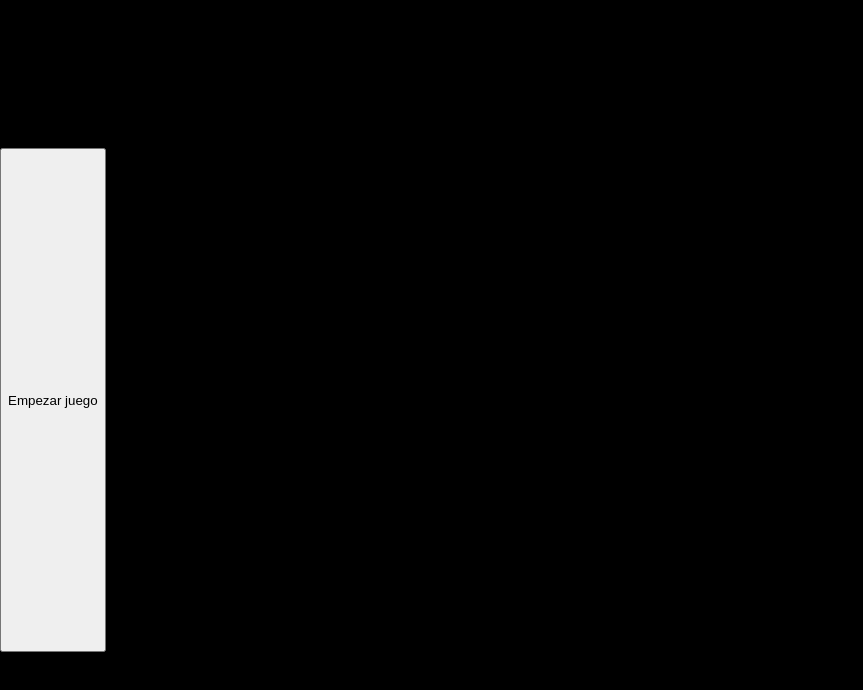
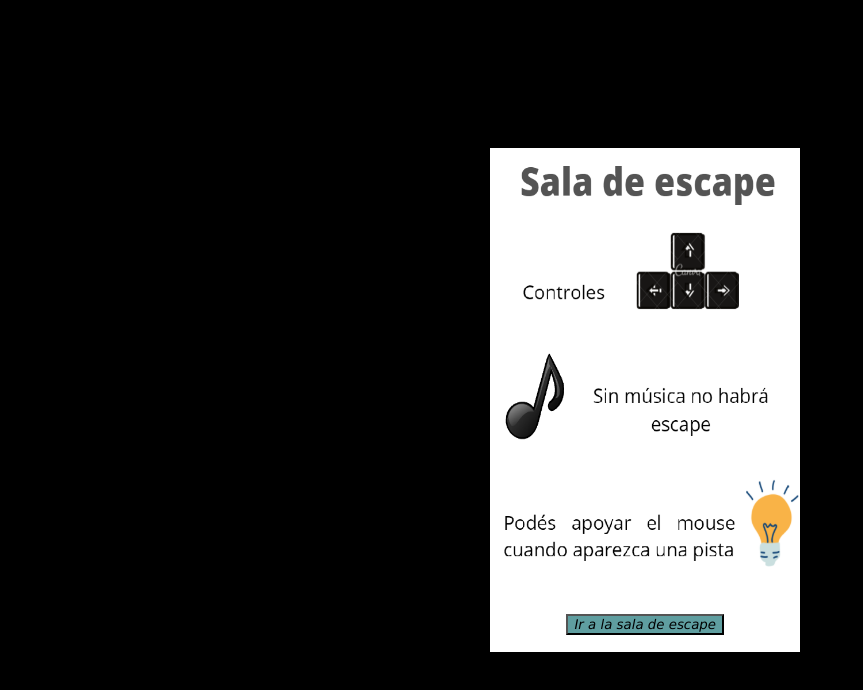
Before and after one commit to straviranus/escapando, a plain HTML site: page index.html in a window 1280 px wide. Shown: the whole page, without its empty margins (0-863 px from the left). Drawn offline with Linux system fonts and the light colour scheme.

Commit message:
primer borrador completo

```diff
--- a/index.html
+++ b/index.html
@@ -19,7 +19,9 @@
 
 
     <div id="contenedor">
-        <button id="boton" onclick="iniciar()"> Empezar juego </button>
+        <div id="start">
+            <button id="boton" onclick="iniciar()"> Ir a la sala de escape </button>
+        </div>
         <div id="caja-1">
 
         <div id="caballo" class="ficha"></div>
--- a/main.js
+++ b/main.js
@@ -1,5 +1,7 @@
 // Creación del tablero
+
 function iniciar() {
+    document.getElementById("start").style.display="none";
 var Tablero=document.getElementById("tablero");
 Tablero.classList.add("bajando")
 Tablero.style.visibility="visible";
--- a/style.css
+++ b/style.css
@@ -13,6 +13,23 @@ body {
     justify-content: center;
 
 
+}
+#boton{
+    display: block;
+    margin: auto;
+    margin-top: 150%;
+    background-color: cadetblue;
+    font-style: italic;
+    font-family: 'Lucida Sans', 'Lucida Sans Regular', 'Lucida Grande', 'Lucida Sans Unicode', Geneva, Verdana, sans-serif;
+}
+#start{
+background-color: brown;
+inset-block-start: center;
+width: 700px;
+margin-left: 500px;
+background-image: url(Imagenes/eskape.png);
+background-size: 100% 100%;
+text-align: center;
 }
 #contenedor{
     vertical-align: middle;
```
Also changed, not shown: Imagenes/eskape.png (added).
